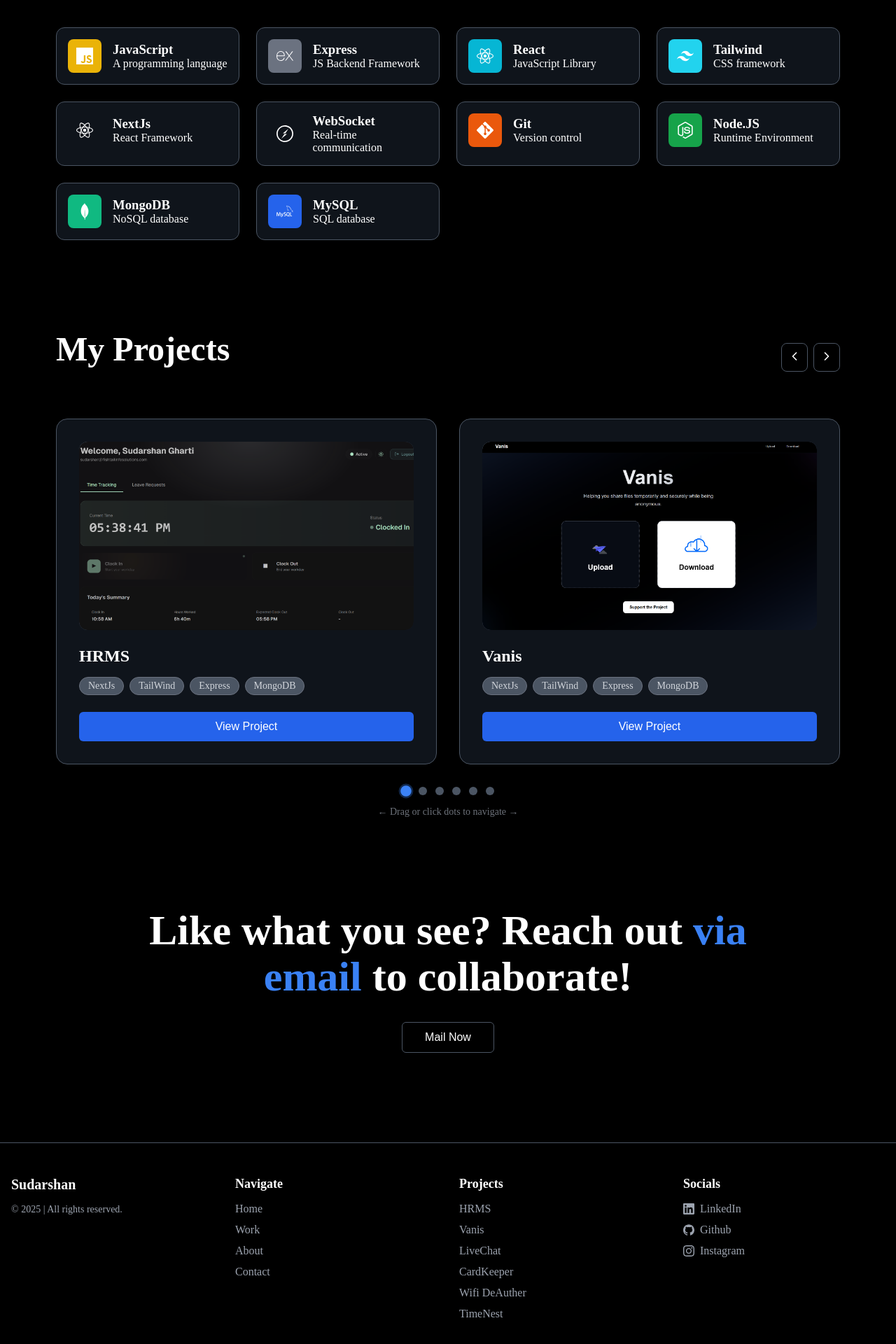
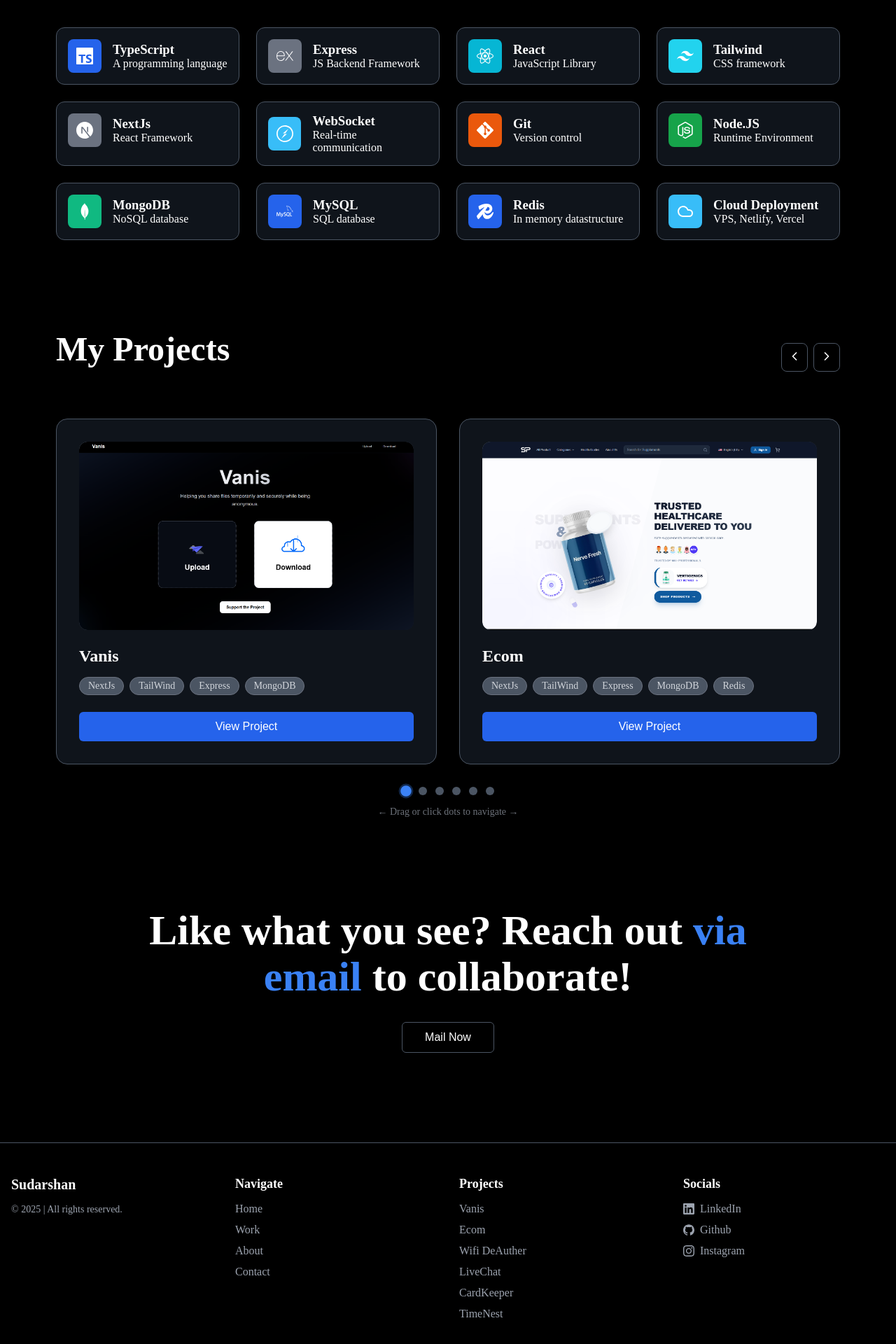
Before and after one commit to lynx-fx/Portfolio, a React (Vite) app: page / in a window 1280 px wide. Shown: the part 856-2776 px from the top of the page at 70% size. Built offline with nearby package versions, Linux system fonts and the light colour scheme.

Commit message:
feat: added skills and projects

```diff
--- a/src/components/Landing.jsx
+++ b/src/components/Landing.jsx
@@ -1,9 +1,11 @@
 "use client";
 import { useState, useEffect, useRef } from "react";
-import { ArrowRight, ChevronLeft, ChevronRight } from "lucide-react";
+import { ArrowRight, ChevronLeft, ChevronRight, Cloud } from "lucide-react";
 import {
   SiJavascript,
+  SiTypescript,
   SiReact,
+  SiNextdotjs,
   SiNodedotjs,
   SiExpress,
   SiMongodb,
@@ -14,6 +16,7 @@
   SiLinkedin,
   SiInstagram,
   SiSocketdotio,
+  SiRedis,
 } from "react-icons/si";
 import "../styles/landing.css";
 
@@ -38,18 +41,25 @@
 
   const projects = [
     {
-      id: 1,
-      title: "HRMS",
-      tags: ["NextJs", "TailWind", "Express", "MongoDB"],
-      url: "https://hrms.dailyworkreport.com/",
-      src: "/HRMS.png",
-    },
-    {
       id: 2,
       title: "Vanis",
       tags: ["NextJs", "TailWind", "Express", "MongoDB"],
       url: "https://vanis-lynxx.netlify.app/",
       src: "/Vanis.png",
+    },
+    {
+      id: 1,
+      title: "Ecom",
+      tags: ["NextJs", "TailWind", "Express", "MongoDB", "Redis"],
+      url: "https://supplementsandpowders.com/",
+      src: "/Ecom.png",
+    },
+    {
+      id: 4,
+      title: "Wifi DeAuther",
+      tags: ["Shell"],
+      url: "https://github.com/lynx-fx/Bash-for-deauth-attack-on-wifi",
+      src: "/deauther.png",
     },
     {
       id: 3,
@@ -67,13 +77,6 @@
     },
     {
       id: 4,
-      title: "Wifi DeAuther",
-      tags: ["Shell"],
-      url: "https://github.com/lynx-fx/Bash-for-deauth-attack-on-wifi",
-      src: "/deauther.png",
-    },
-    {
-      id: 4,
       title: "TimeNest",
       tags: ["Express", "React", "Node", "MongoDB"],
       url: "https://timenest-lynx.netlify.app/",
@@ -83,10 +86,10 @@
 
   const technologies = [
     {
-      name: "JavaScript",
+      name: "TypeScript",
       description: "A programming language",
-      icon: SiJavascript,
-      color: "yellow",
+      icon: SiTypescript,
+      color: "blue",
     },
     {
       name: "Express",
@@ -109,8 +112,8 @@
     {
       name: "NextJs",
       description: "React Framework",
-      icon: SiReact,
-      color: "purple",
+      icon: SiNextdotjs,
+      color: "gray",
     },
     {
       name: "WebSocket",
@@ -141,6 +144,18 @@
       description: "SQL database",
       icon: SiMysql,
       color: "blue",
+    },
+    {
+      name: "Redis",
+      description: "In memory datastructure",
+      icon: SiRedis,
+      color: "blue",
+    },
+    {
+      name: "Cloud Deployment",
+      description: "VPS, Netlify, Vercel",
+      icon: Cloud,
+      color: "blue-light",
     },
   ];
 
--- a/src/styles/landing.css
+++ b/src/styles/landing.css
@@ -295,6 +295,17 @@
 .tech-icon-blue {
   background-color: #2563eb;
 }
+.tech-icon-blue-light {
+  background-color: #38bdf8;
+}
+.tech-icon-purple {
+  background-color: #a855f7;
+}
+.tech-icon-indigo {
+  background-color: #6366f1;
+}
+
+
 /* Portfolio Section */
 .portfolio-section {
   margin-top: 4rem;
```
Also changed, not shown: public/Ecom.png (added).
